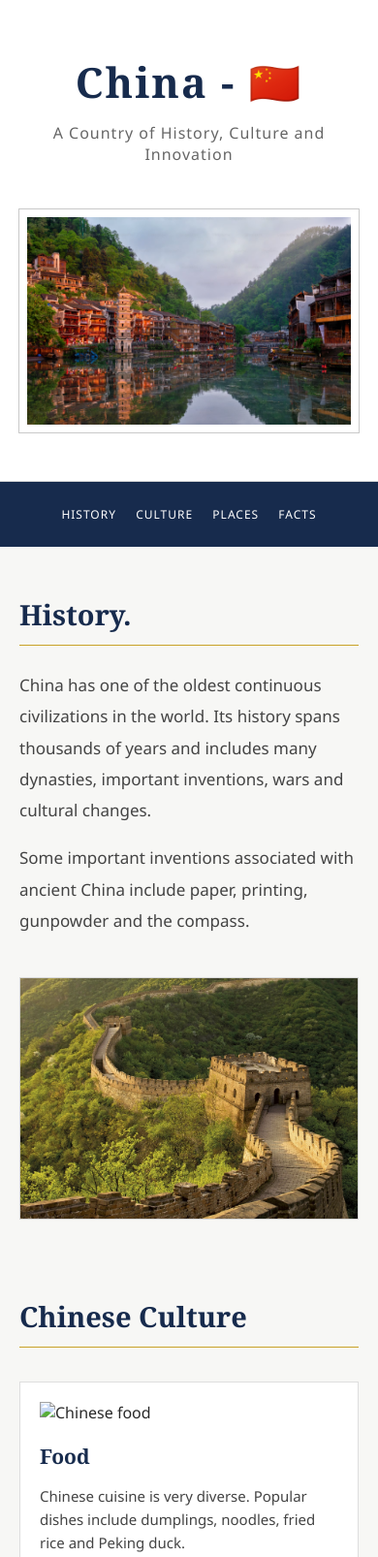
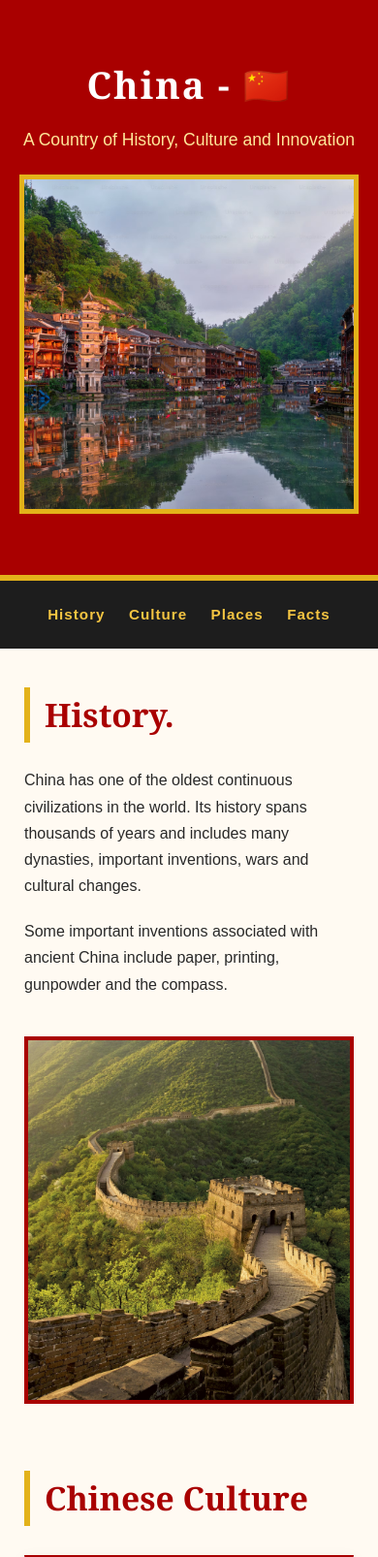
Before and after one commit to juanpaca699-bit/China-Website, a plain HTML site: page index.html in a window 390 px wide. Shown: the top 1606 px of the page at 97% size. Drawn offline with Linux system fonts and the light colour scheme.

Commit message:
Update CHINAST.CSS

```diff
--- a/CHINAST.CSS
+++ b/CHINAST.CSS
@@ -1,277 +1,212 @@
-
+/* ===== ESTILO FORMAL CHINA ===== */
 
 * {
+    margin: 0;
+    padding: 0;
     box-sizing: border-box;
-    scroll-behavior: smooth;
 }
 
 body {
-    margin: 0;
-    font-family: "Segoe UI", Arial, sans-serif;
-    background: #f7f7f5;
+    font-family: Arial, sans-serif;
+    background-color: #fffaf2;
     color: #292929;
+    line-height: 1.7;
 }
 
-
-/* =====================================
-   HEADER
-   ===================================== */
+/* ===== HEADER ===== */
 
 header {
-    background: #ffffff;
+    background: #a90000;
+    color: white;
     text-align: center;
-    padding: 55px 20px 45px;
-    border-bottom: 1px solid #d8d8d8;
+    padding: 55px 20px;
+    border-bottom: 6px solid #e3b21a;
 }
 
 header h1 {
-    font-family: Georgia, "Times New Roman", serif;
-    font-size: 58px;
-    color: #172b4d;
-    margin: 0;
+    font-family: Georgia, serif;
+    font-size: 3.2rem;
     letter-spacing: 2px;
+    margin-bottom: 10px;
 }
 
 header p {
-    color: #666;
-    font-size: 18px;
-    margin-top: 12px;
+    font-size: 1.1rem;
+    color: #ffe89a;
+}
+
+/* ===== NAV ===== */
+
+nav {
+    background-color: #1d1d1d;
+    text-align: center;
+    padding: 15px;
+}
+
+nav a {
+    color: #f5c542;
+    text-decoration: none;
+    margin: 0 20px;
+    font-weight: bold;
+    font-size: 0.95rem;
     letter-spacing: 1px;
 }
 
-
-/* =====================================
-   HERO IMAGE
-   ===================================== */
-
-.hero-image {
-    width: 75%;
-    max-width: 850px;
-    height: 300px;
-    object-fit: cover;
-
-    margin-top: 30px;
-
-    border: 8px solid white;
-    outline: 1px solid #c9c9c9;
+nav a:hover {
+    color: white;
 }
 
-
-/* =====================================
-   NAVIGATION
-   ===================================== */
-
-nav {
-    background: #172b4d;
-    padding: 18px;
-    text-align: center;
-}
-
-nav a {
-    color: white;
-    text-decoration: none;
-
-    margin: 0 20px;
-
-    font-size: 14px;
-    letter-spacing: 1px;
-    text-transform: uppercase;
-
-    transition: 0.25s;
-}
-
-nav a:hover {
-    color: #c9a227;
-}
-
-
-/* =====================================
-   MAIN SECTIONS
-   ===================================== */
+/* ===== SECCIONES ===== */
 
 section {
-    max-width: 950px;
-    margin: 65px auto;
-    padding: 0 35px;
+    max-width: 1100px;
+    margin: 55px auto;
+    padding: 0 25px;
 }
 
 section h2 {
-    font-family: Georgia, "Times New Roman", serif;
-    font-size: 34px;
-    color: #172b4d;
-
+    color: #a90000;
+    font-family: Georgia, serif;
+    font-size: 2.1rem;
+    border-left: 6px solid #e3b21a;
+    padding-left: 15px;
     margin-bottom: 25px;
-
-    padding-bottom: 12px;
-
-    border-bottom: 1px solid #c9a227;
 }
 
 section p {
-    font-size: 17px;
-    line-height: 1.9;
-    color: #444;
+    margin-bottom: 20px;
 }
 
+/* ===== IMÁGENES ===== */
 
-/* =====================================
-   CULTURE / CARDS
-   ===================================== */
+.hero-image {
+    width: 100%;
+    height: 350px;
+    object-fit: cover;
+    border: 5px solid #e3b21a;
+    margin-top: 20px;
+}
+
+.content-image {
+    width: 100%;
+    max-height: 400px;
+    object-fit: cover;
+    border: 4px solid #a90000;
+    margin: 20px 0;
+}
+
+/* ===== TARJETAS ===== */
 
 .cards {
     display: grid;
     grid-template-columns: repeat(3, 1fr);
-
     gap: 25px;
-
-    margin-top: 35px;
+    margin-top: 30px;
 }
 
 .card {
-    background: white;
-
-    border: 1px solid #dedede;
-
-    padding: 20px;
-
-    transition: 0.25s;
+    background-color: white;
+    border: 1px solid #ddd;
+    border-top: 5px solid #a90000;
+    padding: 25px;
+    box-shadow: 0 5px 15px rgba(0, 0, 0, 0.08);
+    transition: 0.3s;
 }
 
 .card:hover {
-    border-color: #c9a227;
-    transform: translateY(-4px);
+    transform: translateY(-5px);
+    border-top-color: #e3b21a;
+}
+
+.card h3 {
+    color: #a90000;
+    font-family: Georgia, serif;
+    margin-bottom: 10px;
 }
 
 .card img {
     width: 100%;
-    height: 150px;
-
+    height: 180px;
     object-fit: cover;
-
     margin-bottom: 15px;
 }
 
-.card h3 {
-    font-family: Georgia, "Times New Roman", serif;
+/* ===== LUGARES ===== */
 
-    color: #172b4d;
-
-    font-size: 21px;
-
-    margin: 5px 0 10px;
+.places {
+    display: grid;
+    grid-template-columns: repeat(3, 1fr);
+    gap: 25px;
 }
 
-.card p {
-    font-size: 15px;
-    line-height: 1.6;
+.place {
+    background: #fff;
+    border: 1px solid #ddd;
+    padding: 15px;
 }
 
-
-/* =====================================
-   CONTENT IMAGES
-   ===================================== */
-
-.content-image {
-    width: 100%;
-    height: 360px;
-
-    object-fit: cover;
-
-    margin: 25px 0;
-
-    border: 1px solid #d5d5d5;
+.place h3 {
+    color: #a90000;
+    margin-top: 10px;
 }
 
-
-/* =====================================
-   FACTS
-   ===================================== */
-
-#facts ul {
-    background: white;
-
-    border: 1px solid #dedede;
-
-    padding: 30px 45px;
+.place img {
+    width: 100%;
+    height: 190px;
+    object-fit: cover;
 }
 
-#facts li {
-    margin: 13px 0;
+/* ===== DATOS ===== */
 
-    line-height: 1.7;
-
-    color: #444;
+.facts {
+    background-color: #a90000;
+    color: white;
+    padding: 35px;
+    border-top: 6px solid #e3b21a;
 }
 
-#facts li::marker {
-    color: #c9a227;
+.facts h2 {
+    color: #ffd84d;
+    border-left-color: #ffd84d;
 }
 
+.fact-image {
+    width: 100%;
+    max-width: 500px;
+    display: block;
+    margin: 25px auto;
+    border: 4px solid #ffd84d;
+}
 
-/* =====================================
-   FOOTER
-   ===================================== */
+/* ===== FOOTER ===== */
 
 footer {
-    background: #172b4d;
-
-    color: white;
-
+    background-color: #1d1d1d;
+    color: #f5c542;
     text-align: center;
-
-    padding: 35px;
-
-    margin-top: 90px;
+    padding: 30px;
+    margin-top: 60px;
 }
 
-footer p {
-    margin: 0;
+/* ===== RESPONSIVE ===== */
 
-    font-size: 14px;
+@media (max-width: 800px) {
 
-    letter-spacing: 1px;
-}
-
-
-/* =====================================
-   MOBILE
-   ===================================== */
-
-@media (max-width: 700px) {
+    .cards,
+    .places {
+        grid-template-columns: 1fr;
+    }
 
     header h1 {
-        font-size: 43px;
-    }
-
-    header p {
-        font-size: 16px;
-    }
-
-    .hero-image {
-        width: 100%;
-        height: 230px;
+        font-size: 2.4rem;
     }
 
     nav a {
         display: inline-block;
-        margin: 7px 8px;
-        font-size: 12px;
+        margin: 7px 10px;
     }
 
     section {
-        margin: 50px auto;
-        padding: 0 20px;
-    }
-
-    section h2 {
-        font-size: 29px;
-    }
-
-    .cards {
-        grid-template-columns: 1fr;
-    }
-
-    .content-image {
-        height: 250px;
+        margin: 40px auto;
     }
 }
```
